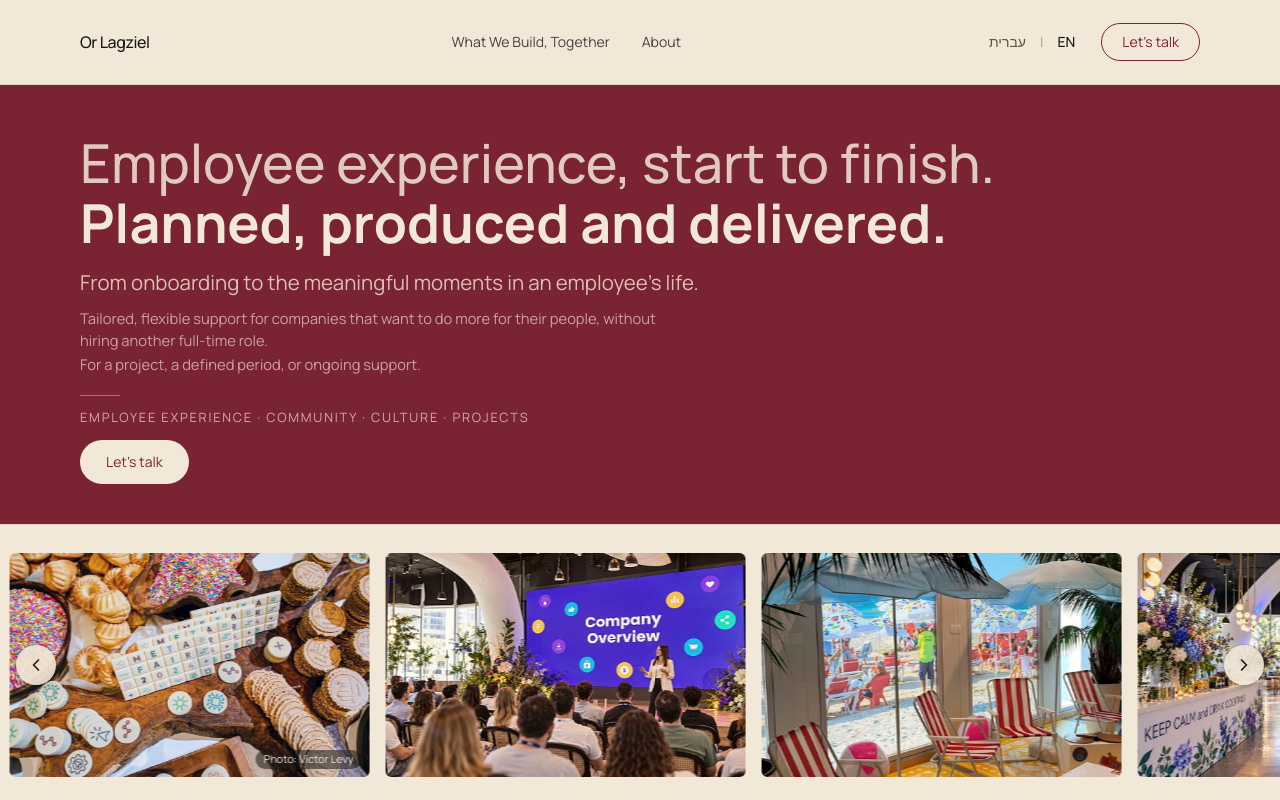
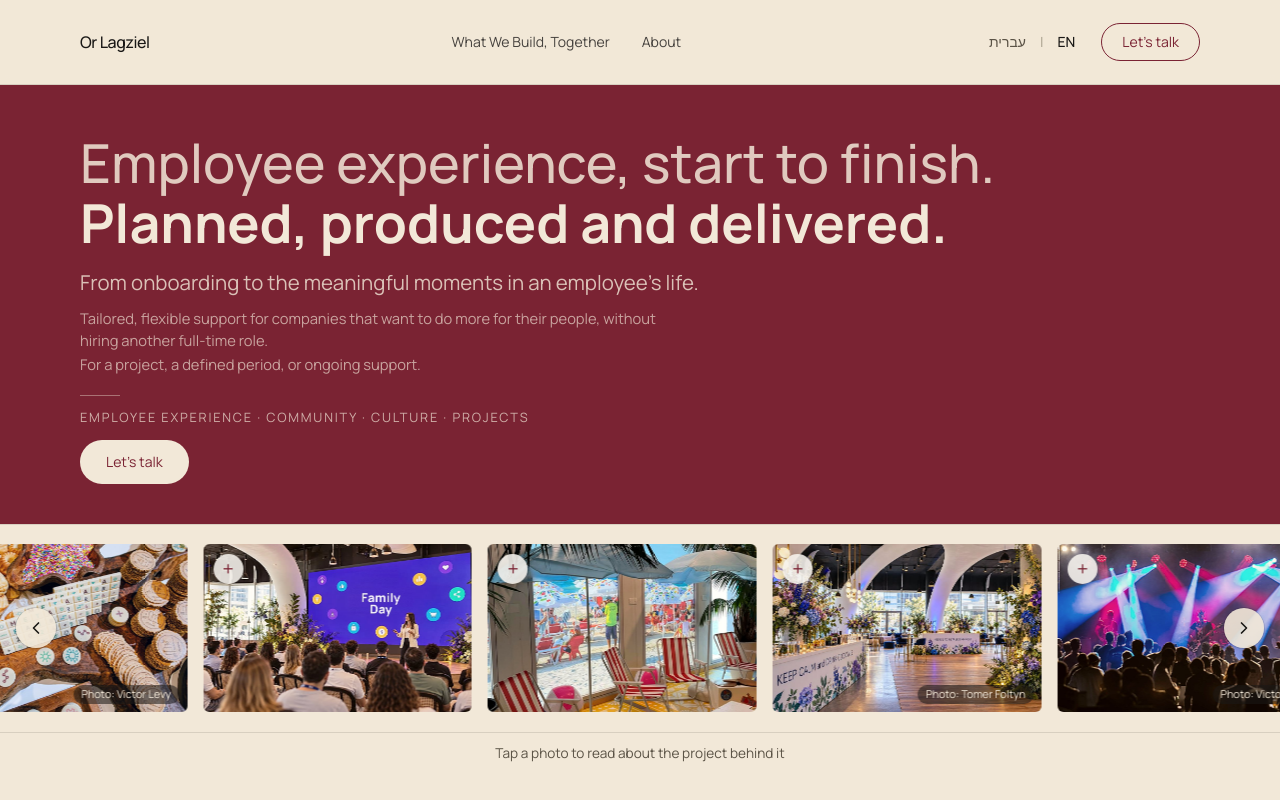
Before and after one commit to orlagziel0-source/Brand-landing, a Next.js app: page / in a window 1280 px wide. Shown: the top 800 px of the page. Built offline with nearby package versions, Linux system fonts and the light colour scheme.

Commit message:
Add files via upload

```diff
--- a/components/EventsMarquee.tsx
+++ b/components/EventsMarquee.tsx
@@ -1,8 +1,10 @@
 "use client";
 
-import { useCallback, useEffect, useRef } from "react";
+import { useCallback, useEffect, useRef, useState } from "react";
 import { useLanguage } from "@/lib/LanguageContext";
 import type { Photographer } from "@/lib/translations";
+import { projectForPhoto, projectsCopy, projectsData } from "@/lib/projects";
+import ProjectModal from "./ProjectModal";
 
 const IMAGE_COUNT = 18;
 const images = Array.from(
@@ -54,7 +56,12 @@ function ChevronRight({ className }: { className?: string }) {
 }
 
 export default function EventsMarquee() {
-  const { dict } = useLanguage();
+  const { dict, locale } = useLanguage();
+  const [openProject, setOpenProject] = useState<string | null>(null);
+  const modalOpenRef = useRef(false);
+  modalOpenRef.current = openProject !== null;
+  const closeProject = useCallback(() => setOpenProject(null), []);
+  const copy = projectsCopy(locale);
   const trackRef = useRef<HTMLDivElement>(null);
 
   // Duplicate the set back-to-back so wrapping the offset by exactly the
@@ -99,7 +106,8 @@ export default function EventsMarquee() {
       const paused =
         reducedMotionRef.current ||
         hoverPausedRef.current ||
-        manualPausedRef.current;
+        manualPausedRef.current ||
+        modalOpenRef.current;
 
       if (!paused && half > 0) {
         offsetRef.current -= SPEED_PX_PER_SEC * dt;
@@ -144,10 +152,11 @@ export default function EventsMarquee() {
     // already off-screen before any motion even started). The photos have
     // no reading direction of their own, so pinning this one region to LTR
     // is safe and keeps the belt's math simple in both languages.
+    <>
     <section
       dir="ltr"
       aria-label={dict.gallery.label}
-      className="relative overflow-hidden border-y border-line bg-paper py-5 md:py-7"
+      className="relative overflow-hidden border-y border-line bg-paper py-[clamp(12px,2vh,20px)] md:py-[clamp(14px,2.4vh,24px)]"
       onMouseEnter={() => {
         hoverPausedRef.current = true;
       }}
@@ -160,27 +169,54 @@ export default function EventsMarquee() {
         className="flex w-max gap-3 will-change-transform md:gap-4"
       >
         {track.map((src, i) => (
+          (() => {
+            const photo = i % IMAGE_COUNT;
+            const projectKey = projectForPhoto(photo);
+            const pos = projectsData.plusPos[String(photo)];
+            const plusPos = pos === "bl" ? "bottom-2.5 left-2.5" : pos === "tr" ? "right-2.5 top-2.5" : "left-2.5 top-2.5";
+            const open = () => projectKey && setOpenProject(projectKey);
+            return (
           <div
             key={i}
-            className="relative h-36 w-[220px] shrink-0 overflow-hidden rounded-md sm:h-44 sm:w-[280px] md:h-56 md:w-[360px]"
+            role={projectKey ? "button" : undefined}
+            tabIndex={projectKey && i < IMAGE_COUNT ? 0 : -1}
+            aria-label={projectKey ? copy.projects[projectKey]?.name : undefined}
+            onClick={open}
+            onKeyDown={(e) => {
+              if (e.key === "Enter" || e.key === " ") {
+                e.preventDefault();
+                open();
+              }
+            }}
+            className={`group relative aspect-[1.6] h-[clamp(110px,19vh,200px)] shrink-0 overflow-hidden rounded-md focus-visible:outline focus-visible:outline-[3px] focus-visible:outline-offset-2 focus-visible:outline-accent md:h-[clamp(130px,21vh,220px)] ${projectKey ? "cursor-pointer" : ""}`}
             aria-hidden={i >= IMAGE_COUNT}
           >
             <img
               src={src}
               alt={`${dict.gallery.alt} ${(i % IMAGE_COUNT) + 1}`}
-              className="h-full w-full object-cover"
+              className="h-full w-full object-cover transition-transform duration-[400ms] group-hover:scale-[1.04]"
               loading={i < IMAGE_COUNT ? "eager" : "lazy"}
             />
+            {projectKey && (
+              <span
+                aria-hidden="true"
+                className={`pointer-events-none absolute z-[1] flex h-[30px] w-[30px] items-center justify-center rounded-full bg-[rgba(247,244,238,0.88)] text-xl leading-none text-accent shadow-[0_2px_8px_rgba(0,0,0,0.2)] transition-all duration-[250ms] group-hover:rotate-90 group-hover:bg-accent group-hover:text-paper ${plusPos}`}
+              >
+                +
+              </span>
+            )}
             {credits[i % IMAGE_COUNT] && (
               <span
                 dir="auto"
-                className="pointer-events-none absolute bottom-2 right-2 whitespace-nowrap rounded-full bg-ink/55 px-2 py-0.5 text-[0.68rem] leading-snug text-paper"
+                className="pointer-events-none absolute bottom-2 right-2 whitespace-nowrap rounded-full bg-ink/55 px-2 py-0.5 text-[0.68rem] leading-snug text-paper transition-opacity group-hover:opacity-0"
               >
                 {dict.gallery.photoBy}
                 {dict.gallery.photographers[credits[i % IMAGE_COUNT] as Photographer]}
               </span>
             )}
           </div>
+            );
+          })()
         ))}
       </div>
 
@@ -201,5 +237,8 @@ export default function EventsMarquee() {
         <ChevronRight className="h-5 w-5" />
       </button>
     </section>
+    <p className="container-editorial mt-2.5 text-center text-[0.85rem] text-stone">{copy.strip}</p>
+    <ProjectModal projectKey={openProject} onChange={setOpenProject} onClose={closeProject} />
+    </>
   );
 }
--- a/lib/network.ts
+++ b/lib/network.ts
@@ -21,7 +21,7 @@ export const network: Record<Locale, NetworkCopy> = {
     body: "Dozens of vendors, creators and nonprofits we have worked with on projects over the years.",
     groups: [
       { title: "Gifts", names: ["Wish Gift", "TFactor", "Z-GUY", "BuyMe", "Bizing"] },
-      { title: "Families", names: ["Mor For Your Baby", "Silver Bell", "Manhigota"] },
+      { title: "Family", names: ["Mor For Your Baby", "Silver Bell", "Manhigota"] },
       { title: "Production", names: ["MOMENTA", "BLEND", "MP LIVE", "VIVO", "AP PRO", "BARDUGO"] },
       { title: "Culinary", names: ["Yarzin Sella", "R2M", "Biscotti", "Amphora", "10Bis"] },
       { title: "Workshops", names: ["Fitmate", "Guru Zuzu", "Shlofta", "Molet", "Clayla TLV", "Sup Yoga TLV"] },
@@ -41,7 +41,7 @@ export const network: Record<Locale, NetworkCopy> = {
     body: "עשרות ספקים, יוצרים ועמותות שעבדנו יחד על פרויקטים לאורך השנים.",
     groups: [
       { title: "מתנות", names: ["Wish Gift", "TFactor", "Z-GUY", "BuyMe", "ביזינג"] },
-      { title: "משפחות", names: ["Mor For Your Baby", "Silver Bell", "מנהיגותה"] },
+      { title: "משפחה", names: ["Mor For Your Baby", "Silver Bell", "מנהיגותה"] },
       { title: "הפקה", names: ["MOMENTA", "BLEND", "MP LIVE", "VIVO", "AP PRO", "ברדוגו"] },
       { title: "קולינריה", names: ["ירזין סלה", "R2M", "ביסקוטי", "אמפורה", "תן ביס"] },
       { title: "סדנאות", names: ["Fitmate", "גורו זוזו", "שלופטה", "Molet", "Clayla TLV", "Sup Yoga TLV"] },
```
Also changed, not shown: public/images/gallery/event-03.jpg, public/portrait/portrait.jpg.
